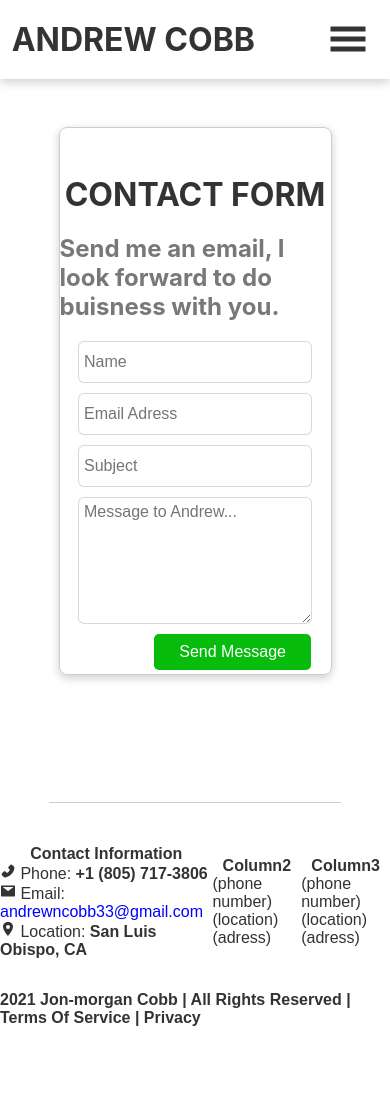
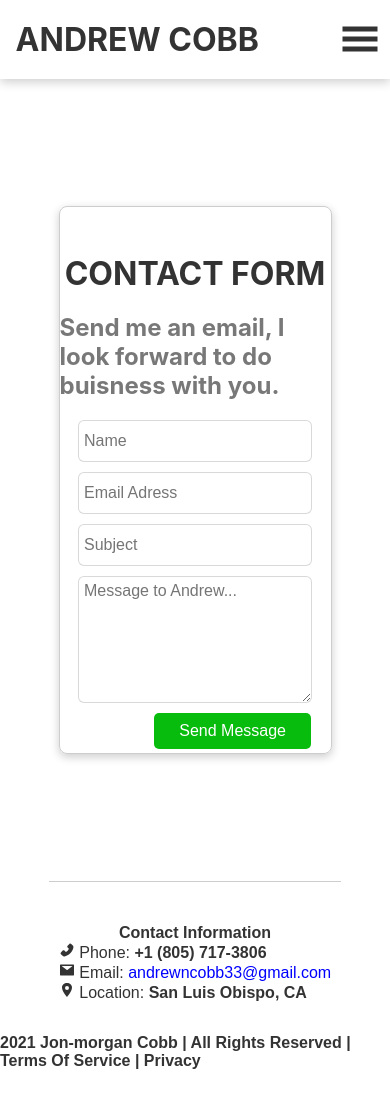
Before and after one commit to Jonmorgan12/andrews_portfolio, a React (Create React App) app in the folder my-app/: page /contact in a window 390 px wide. Shown: the top 1108 px of the page. Before the commit the page ends 1086 px from the top, so only its background shows below. Built offline with nearby package versions, Linux system fonts and the light colour scheme.

Commit message:
mobile footer started

```diff
--- a/my-app/src/Components/Footer/Footer.js
+++ b/my-app/src/Components/Footer/Footer.js
@@ -31,25 +31,24 @@ function Footer() {
                 </li>
               </ul>
             </div>
-
             {/* Column2 */}
-            <div className="footer-column">
+            {/* <div className="footer-column">
               <h4>Column2</h4>
               <ul className="footer-list">
                 <li>(phone number)</li>
                 <li>(location)</li>
                 <li>(adress)</li>
               </ul>
-            </div>
+            </div> */}
             {/* Column3 */}
-            <div className="footer-column">
+            {/* <div className="footer-column">
               <h4>Column3</h4>
               <ul className="footer-list">
                 <li>(phone number)</li>
                 <li>(location)</li>
                 <li>(adress)</li>
               </ul>
-            </div>
+            </div> */}
           </div>
           <div className="footer-privacy">
             <p className="">
--- a/my-app/src/Components/Navbar/Navbar.css
+++ b/my-app/src/Components/Navbar/Navbar.css
@@ -20,7 +20,7 @@ button {
   display: flex;
   justify-content: space-between;
   align-items: center;
-  padding: 20px 3%;
+  padding: 20px 4%;
   position: sticky;
   top: 0;
   z-index: 1;
@@ -94,7 +94,7 @@ button:hover {
 .toggle-button {
   position: absolute;
   top: 1.2rem;
-  right: 0.75rem;
+  right: 0;
   display: none;
   width: 60px;
   height: 40px;
@@ -109,7 +109,6 @@ button:hover {
     flex-direction: column;
     align-items: flex-start;
     background-color: white;
-    position: absolute;
   }
 
   .social-media-icons {
@@ -120,10 +119,6 @@ button:hover {
     display: none;
   }
 
-  /* .navbar-title {
-    margin-left: 20px;
-  } */
-
   .navbar-links {
     display: none;
     justify-content: center;
@@ -133,13 +128,10 @@ button:hover {
   }
 
   .navbar-links ul {
-    /* width: 100%; */
     flex-direction: column;
   }
 
   .navbar-links li {
-    /* display: flex;
-    justify-content: center; */
     text-align: center;
     padding: 0.5rem 1rem;
   }
```
